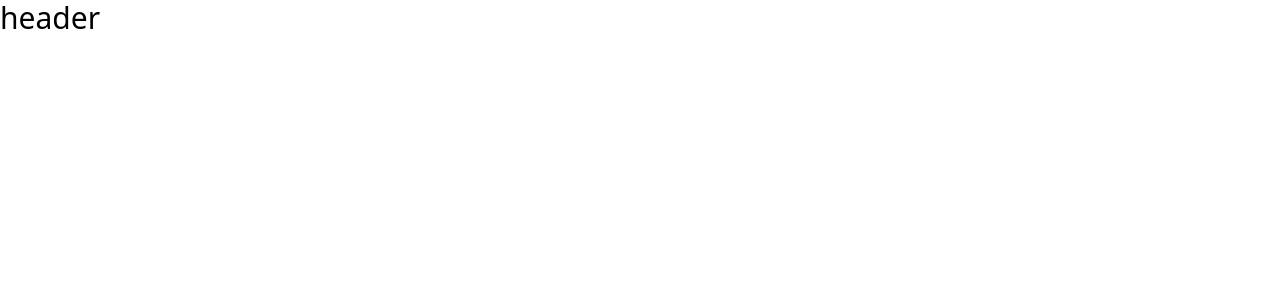
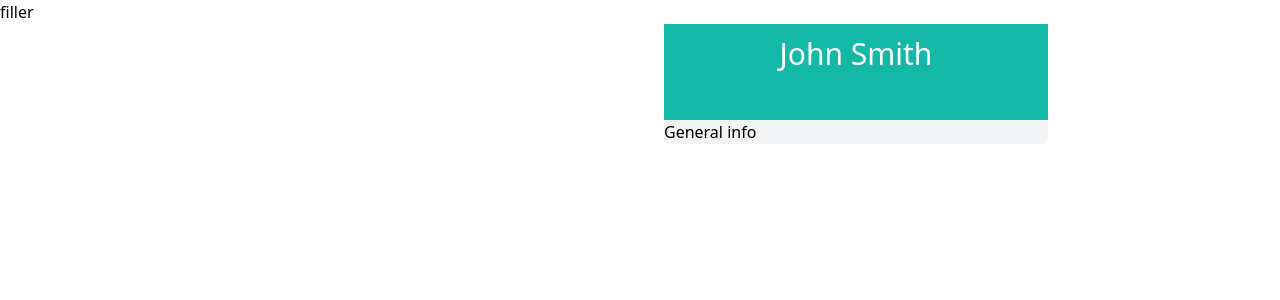
Before and after one commit to vibovenkat123/cv-app-maker, a Vue app: page / in a window 1280 px wide. Shown: the top 300 px of the page. Built offline with nearby package versions, Linux system fonts and the light colour scheme.

Commit message:
add section for name

```diff
--- a/package.json
+++ b/package.json
@@ -10,6 +10,7 @@
   },
   "dependencies": {
     "core-js": "^3.8.3",
+    "pinia": "^2.0.22",
     "vue": "^3.2.13"
   },
   "devDependencies": {
--- a/src/App.vue
+++ b/src/App.vue
@@ -1,4 +1,10 @@
-<script></script>
+<script lang="ts" setup>
+import CvMain from './components/cv-main.vue';
+import InputMain from './components/input-main.vue';
+</script>
 <template>
-  <h1 class="text-3xl">header</h1>
+  <div class="flex">
+    <InputMain/>
+    <CvMain></CvMain>
+  </div>
 </template>
--- /dev/null
+++ b/src/components/cv-main.vue
@@ -0,0 +1,20 @@
+<script lang="ts" setup>
+import { useInfoStore } from '@/stores/info-store';
+
+const store = useInfoStore();
+</script>
+<template>
+  <div class="p-6">
+    <div class="bg-gray-100 flex flex-col rounded-md w-96">
+      <div class = "bg-teal-500 w-full h-24 p-3 flex flex-col items-center">
+        <div class="text-white text-3xl">
+          {{`${store.firstName} ${store.lastName}`}}
+        </div>
+      </div>
+      <div >
+        General info
+      </div>
+    </div>
+  </div>
+
+</template>
--- /dev/null
+++ b/src/components/input-main.vue
@@ -0,0 +1,5 @@
+<template>
+  <div class="w-1/2">
+    filler
+  </div>
+</template>
--- a/src/css/output/output.css
+++ b/src/css/output/output.css
@@ -504,7 +504,136 @@ video {
   --tw-backdrop-sepia:  ;
 }
 
+.flex {
+  display: flex;
+}
+
+.h-screen {
+  height: 100vh;
+}
+
+.h-80 {
+  height: 20rem;
+}
+
+.h-96 {
+  height: 24rem;
+}
+
+.h-1\/2 {
+  height: 50%;
+}
+
+.h-full {
+  height: 100%;
+}
+
+.h-12 {
+  height: 3rem;
+}
+
+.h-48 {
+  height: 12rem;
+}
+
+.h-14 {
+  height: 3.5rem;
+}
+
+.h-20 {
+  height: 5rem;
+}
+
+.h-24 {
+  height: 6rem;
+}
+
+.w-1\/2 {
+  width: 50%;
+}
+
+.w-full {
+  width: 100%;
+}
+
+.w-3\/4 {
+  width: 75%;
+}
+
+.w-96 {
+  width: 24rem;
+}
+
+.flex-col {
+  flex-direction: column;
+}
+
+.items-center {
+  align-items: center;
+}
+
+.rounded-md {
+  border-radius: 0.375rem;
+}
+
+.bg-gray-300 {
+  --tw-bg-opacity: 1;
+  background-color: rgb(209 213 219 / var(--tw-bg-opacity));
+}
+
+.bg-gray-100 {
+  --tw-bg-opacity: 1;
+  background-color: rgb(243 244 246 / var(--tw-bg-opacity));
+}
+
+.bg-blue-900 {
+  --tw-bg-opacity: 1;
+  background-color: rgb(30 58 138 / var(--tw-bg-opacity));
+}
+
+.bg-blue-800 {
+  --tw-bg-opacity: 1;
+  background-color: rgb(30 64 175 / var(--tw-bg-opacity));
+}
+
+.bg-green-800 {
+  --tw-bg-opacity: 1;
+  background-color: rgb(22 101 52 / var(--tw-bg-opacity));
+}
+
+.bg-emerald-800 {
+  --tw-bg-opacity: 1;
+  background-color: rgb(6 95 70 / var(--tw-bg-opacity));
+}
+
+.bg-teal-800 {
+  --tw-bg-opacity: 1;
+  background-color: rgb(17 94 89 / var(--tw-bg-opacity));
+}
+
+.bg-teal-500 {
+  --tw-bg-opacity: 1;
+  background-color: rgb(20 184 166 / var(--tw-bg-opacity));
+}
+
+.p-5 {
+  padding: 1.25rem;
+}
+
+.p-6 {
+  padding: 1.5rem;
+}
+
+.p-3 {
+  padding: 0.75rem;
+}
+
 .text-3xl {
   font-size: 1.875rem;
   line-height: 2.25rem;
 }
+
+.text-white {
+  --tw-text-opacity: 1;
+  color: rgb(255 255 255 / var(--tw-text-opacity));
+}
--- a/src/main.ts
+++ b/src/main.ts
@@ -1,5 +1,7 @@
 import { createApp } from 'vue';
+import { createPinia } from 'pinia';
 import App from './App.vue';
 import './css/output/output.css';
 
-createApp(App).mount('#app');
+const pinia = createPinia();
+createApp(App).use(pinia).mount('#app');
--- /dev/null
+++ b/src/stores/info-store.ts
@@ -0,0 +1,9 @@
+/* eslint-disable import/prefer-default-export */
+import { defineStore } from 'pinia';
+import { ref } from 'vue';
+
+export const useInfoStore = defineStore('info', () => {
+  const firstName = ref('John');
+  const lastName = ref('Smith');
+  return { firstName, lastName };
+});
```
Also changed, not shown: 1 other file (tests, documents, lock files or other folders).
